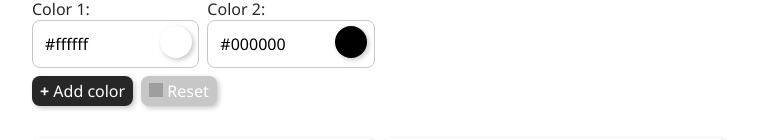
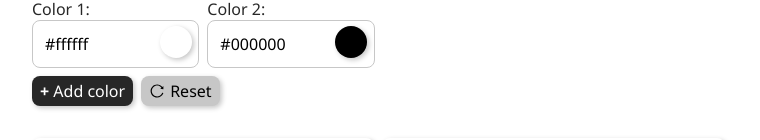
Before and after one commit to AccessibleForAll/ColorPaletteCombos, a React (Create React App) app: page / in a window 1280 px wide. Shown: the part 299-439 px from the top of the page, without its empty margins (83-843 px from the left). Built offline with nearby package versions, Linux system fonts and the light colour scheme; grey boxes are pictures that could not be loaded.

Commit message:
fix: replace image with icon, made the text of button dark

```diff
--- a/src/App.css
+++ b/src/App.css
@@ -34,10 +34,10 @@
 }
 .addColorInputBtnContainer .resetBtn {
   background-color: var(--grey);
-}
-.addColorInputBtnContainer img {
-  width: 14px;
-  height: 14px;
+  color:#000;
+  display: flex;
+  align-items: center;
+  gap: 5px;
 }
 .contrastInfoCardsContainer {
   display: flex;
--- a/src/App.jsx
+++ b/src/App.jsx
@@ -3,6 +3,7 @@ import { getRelativeLuminance,deepCopyArrayOfObject } from "./utils"
 
 import "./App.css"
 
+import {AiOutlineReload} from "react-icons/ai"
 import ColorInput from "./components/ColorInput"
 import ContrastInfoCard from "./components/ContrastInfoCard"
 
@@ -77,7 +78,8 @@ function App() {
             </button>
           )}
           <button className="resetBtn" onClick={resetTextfields}>
-          <img src="https://img.icons8.com/material-outlined/24/FFFFFF/recurring-appointment.png"/>   Reset
+            <AiOutlineReload/>
+            Reset
           </button>
         </div>
         <section className="contrastInfoCardsContainer">
```
